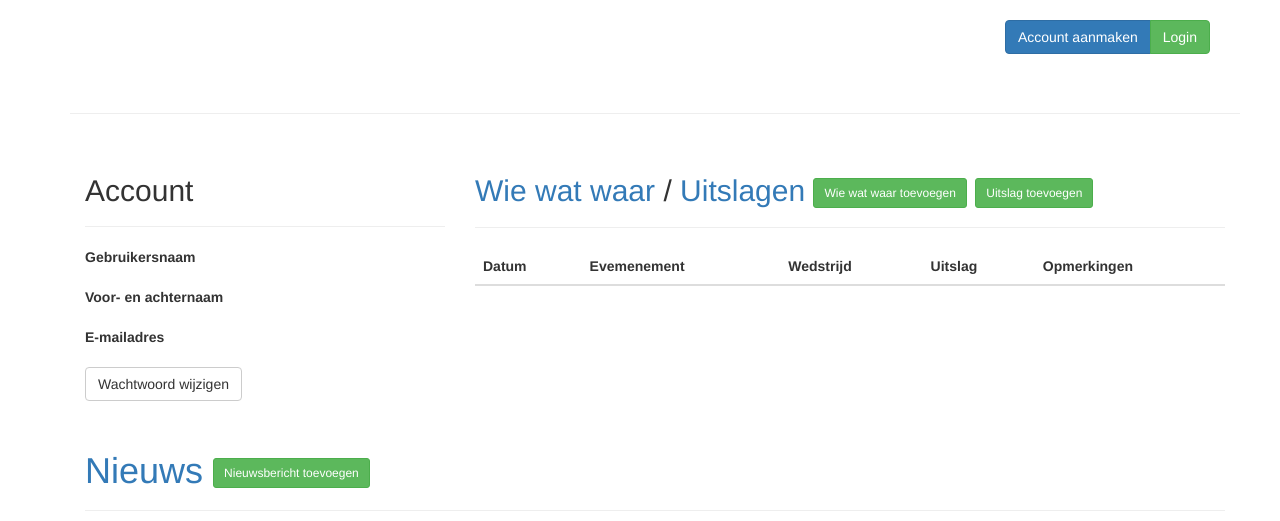
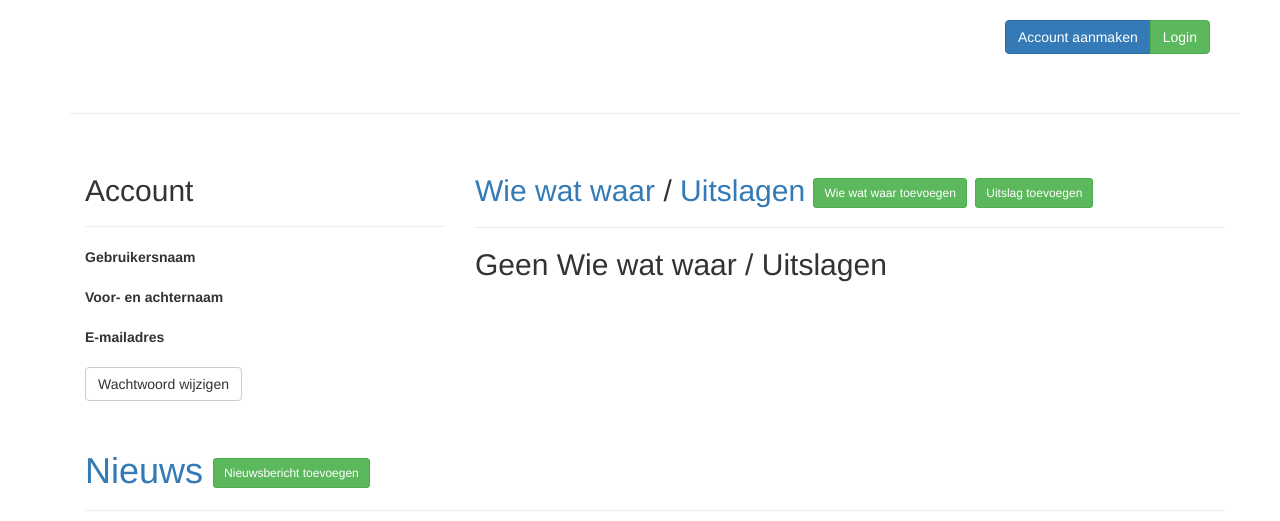
Before and after one commit to allcaps/tvdordrecht.nl, a Django app: template tvdordrecht/webapp/templates/registration/profile.html in a window 1280 px wide. Shown: the part 56-577 px from the top of the page. Run offline with Django 3.2, Linux system fonts and the light colour scheme; the template is opened without the code that fills it: most values are stand-ins (such as "Sample title", 1, 10 or a date in 2020); lists and menus that the app fills with data are empty; some libraries are stand-ins or nearby versions.

Commit message:
Profile page who what where table empty message.

```diff
--- a/tvdordrecht/webapp/templates/registration/profile.html
+++ b/tvdordrecht/webapp/templates/registration/profile.html
@@ -46,6 +46,7 @@
                 </h2>
             </div>
 
+            {% if user.result_set.all %}
             <table class="table">
                 <thead>
                     <tr>
@@ -87,8 +88,9 @@
                     </tr>
                 </tfoot>
             </table>
-
-
+            {% else %}
+                    <h2>Geen Wie wat waar / Uitslagen</h2>
+            {% endif %}
         </div>
 
     </div>
```
